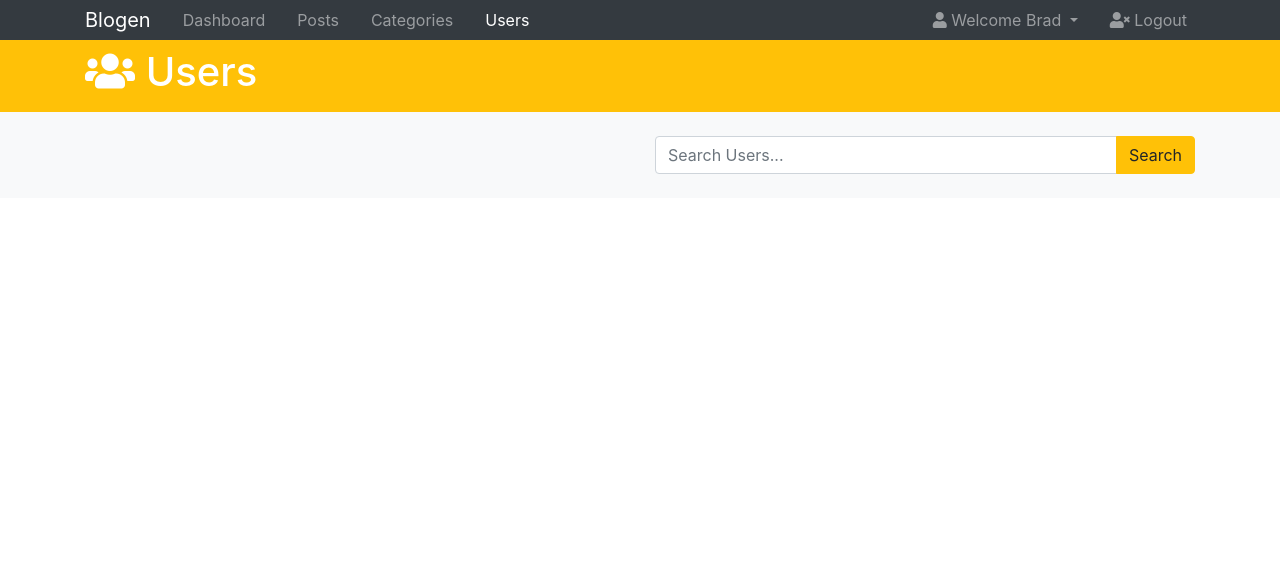
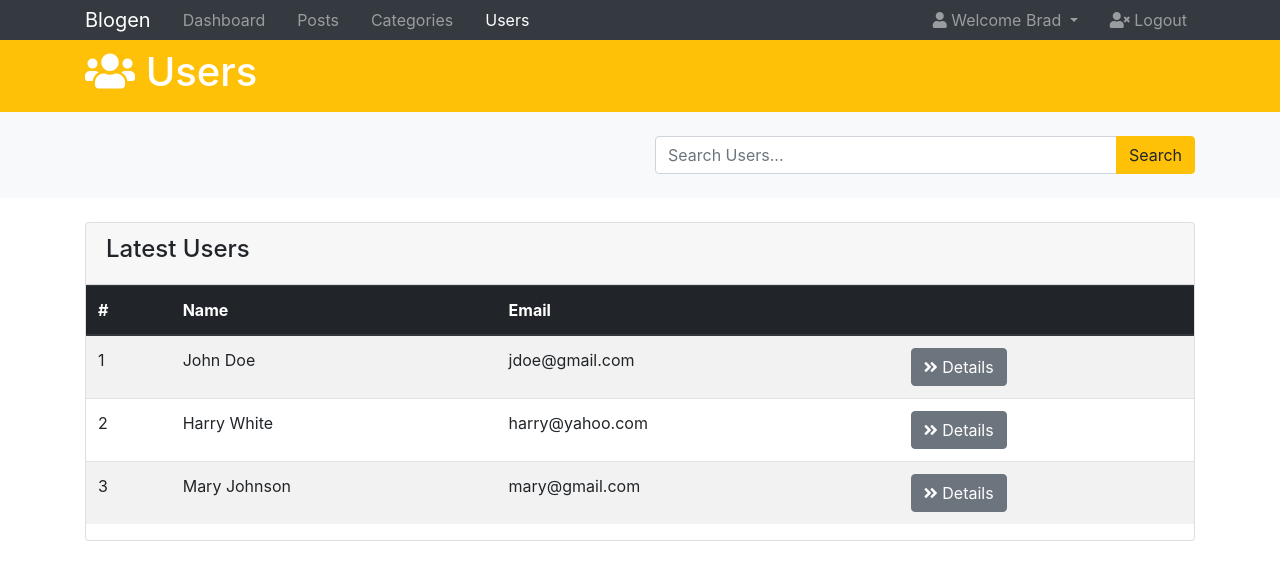
Before and after one commit to dmuruges/Bootstrap4-Blogen, a plain HTML site: page users.html in a window 1280 px wide. Drawn offline with nearby package versions, Linux system fonts and the light colour scheme.

Commit message:
Added Latest Users section to users.html

```diff
--- a/users.html
+++ b/users.html
@@ -89,6 +89,63 @@
         </div>
     </section>
 
+    <!-- USERS -->
+  <section id="users">
+    <div class="container">
+      <div class="row">
+        <div class="col">
+          <div class="card">
+            <div class="card-header">
+              <h4>Latest Users</h4>
+            </div>
+            <table class="table table-striped">
+              <thead class="thead-dark">
+                <tr>
+                  <th>#</th>
+                  <th>Name</th>
+                  <th>Email</th>
+                  <th></th>
+                </tr>
+              </thead>
+              <tbody>
+                <tr>
+                  <td>1</td>
+                  <td>John Doe</td>
+                  <td>jdoe@gmail.com</td>
+                  <td>
+                    <a href="details.html" class="btn btn-secondary">
+                      <i class="fas fa-angle-double-right"></i> Details
+                    </a>
+                  </td>
+                </tr>
+                <tr>
+                  <td>2</td>
+                  <td>Harry White</td>
+                  <td>harry@yahoo.com</td>
+                  <td>
+                    <a href="details.html" class="btn btn-secondary">
+                      <i class="fas fa-angle-double-right"></i> Details
+                    </a>
+                  </td>
+                </tr>
+                <tr>
+                  <td>3</td>
+                  <td>Mary Johnson</td>
+                  <td>mary@gmail.com</td>
+                  <td>
+                    <a href="details.html" class="btn btn-secondary">
+                      <i class="fas fa-angle-double-right"></i> Details
+                    </a>
+                  </td>
+                </tr>
+              </tbody>
+            </table>
+          </div>
+        </div>
+      </div>
+    </div>
+  </section>
+
 
   <script src="http://code.jquery.com/jquery-3.3.1.min.js" integrity="sha256-FgpCb/KJQlLNfOu91ta32o/NMZxltwRo8QtmkMRdAu8="
     crossorigin="anonymous"></script>
```
